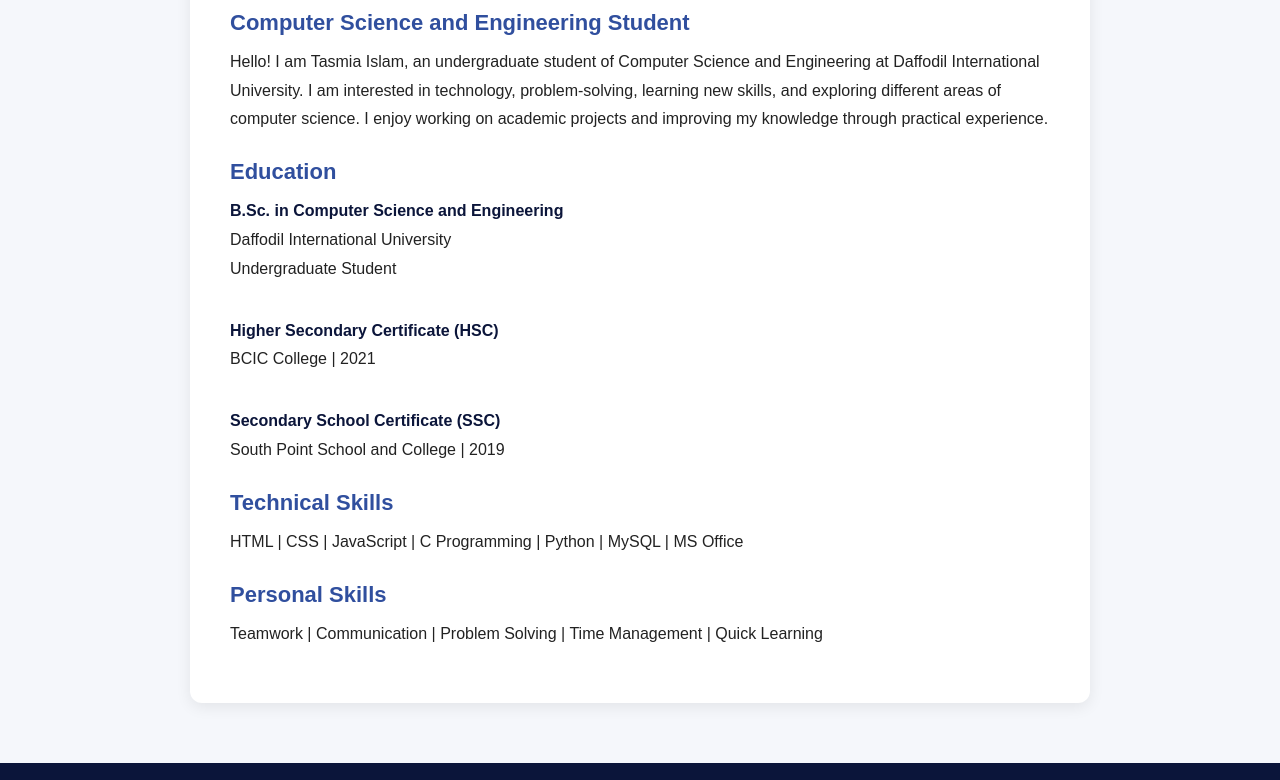
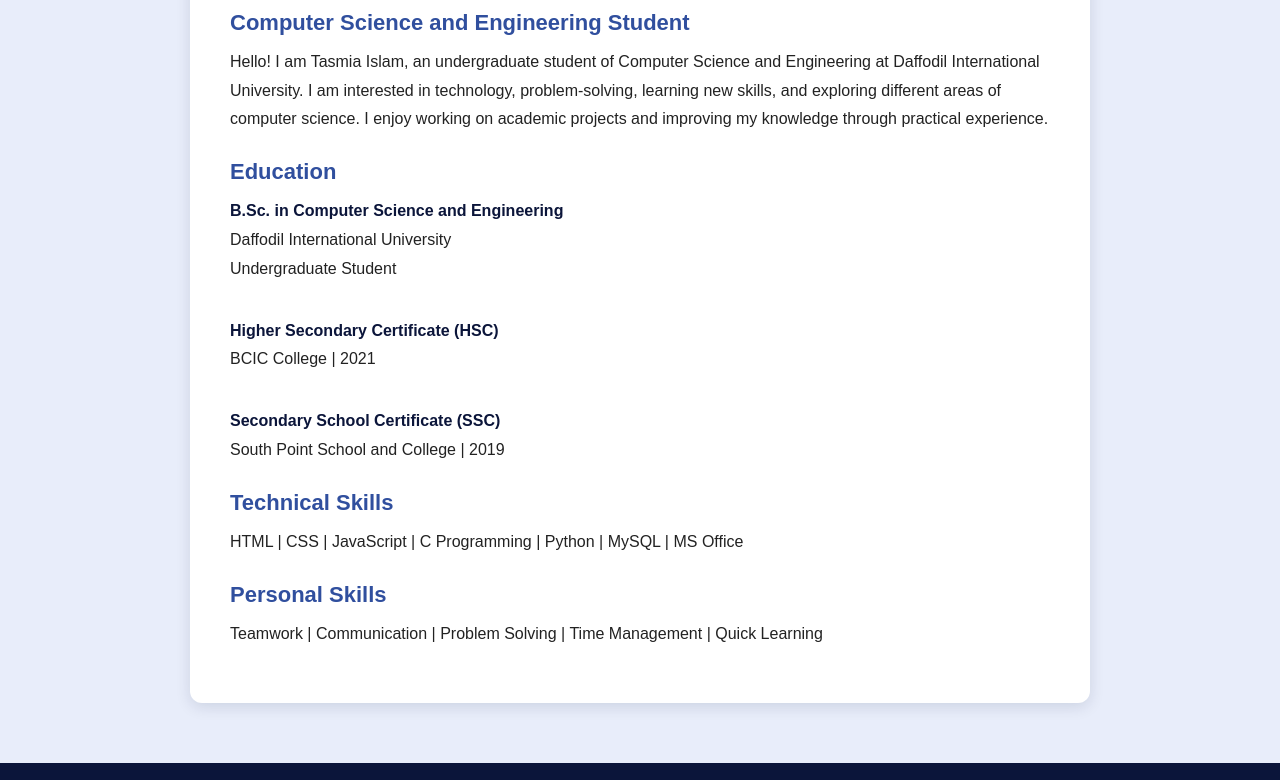
Before and after one commit to tasmia58/tasmia_portfolio, a plain HTML site: page about.html in a window 1280 px wide. Shown: the part 276-1056 px from the top of the page. Drawn offline with Linux system fonts and the light colour scheme; files whose address does not match are found by name.

Commit message:
Update style.css

```diff
--- a/style.css
+++ b/style.css
@@ -156,3 +156,23 @@ footer {
 .about-content strong {
     color: #0B153A;
 }
+/* About Page Background Fix */
+
+body {
+    background-color: #f5f7fb;
+}
+
+.about-section {
+    background-color: #e8edfa;
+    min-height: 80vh;
+    padding: 60px 10%;
+}
+
+.about-content {
+    background-color: #ffffff;
+    max-width: 900px;
+    margin: auto;
+    padding: 40px;
+    border-radius: 12px;
+    box-shadow: 0 4px 15px rgba(11, 21, 58, 0.12);
+}
```
